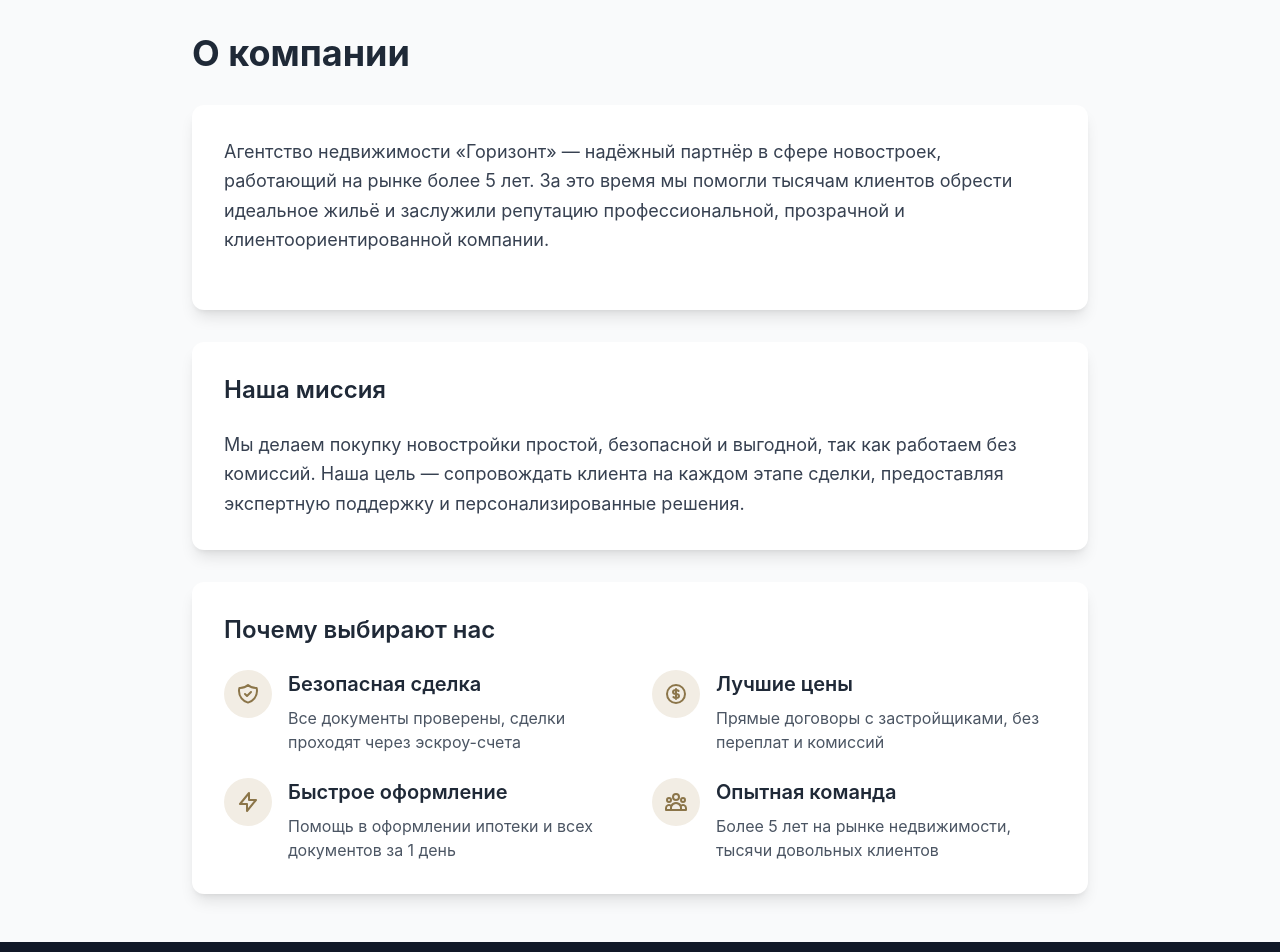
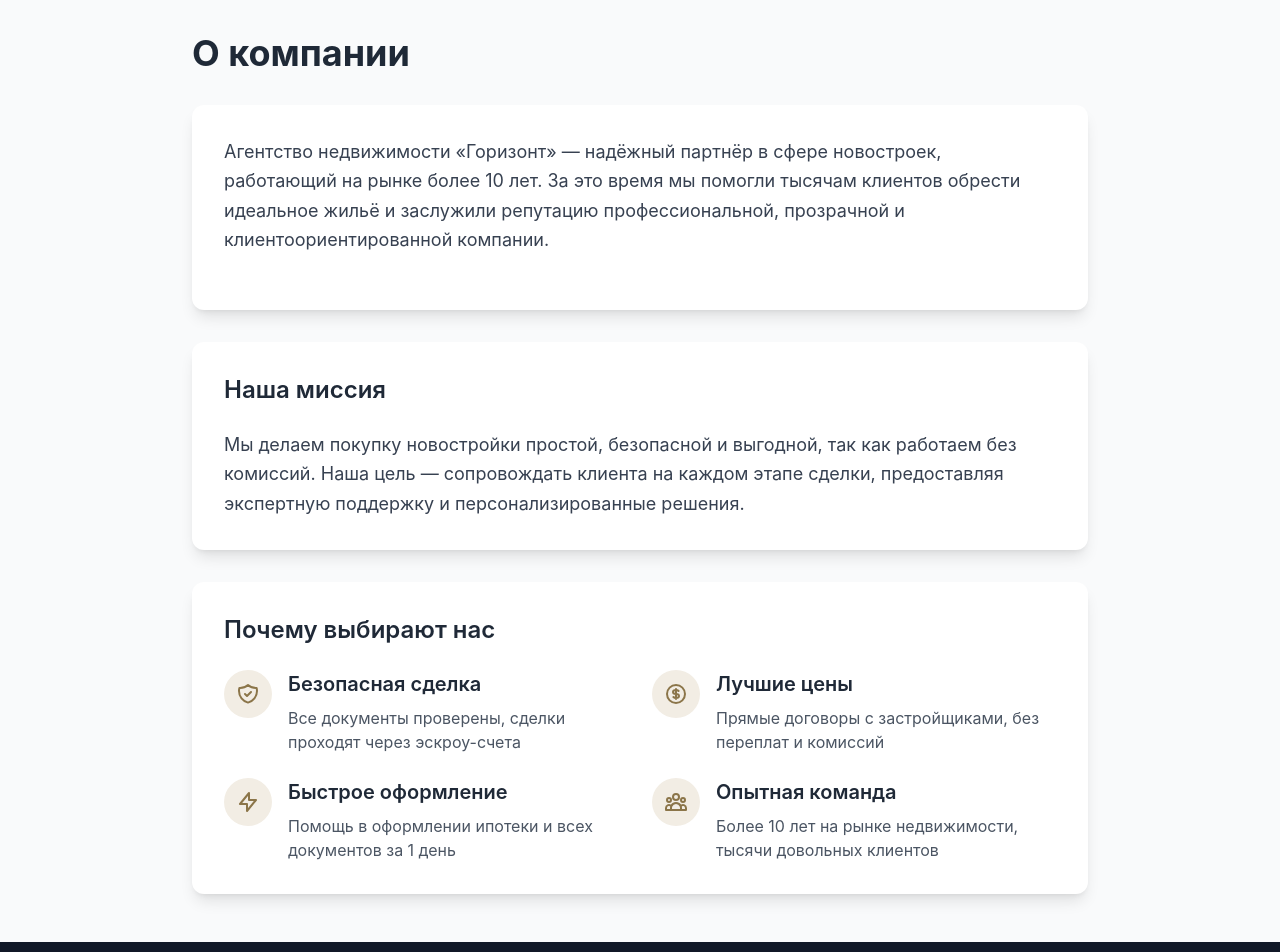
Before and after one commit to dekedik/house-client, a React (Vite) app: page /about in a window 1280 px wide. Shown: the part 140-1092 px from the top of the page. Built offline with nearby package versions, Linux system fonts and the light colour scheme.

Commit message:
Update AboutPage: revise company experience from 5 to 10 years in the real estate market

```diff
--- a/src/pages/AboutPage.jsx
+++ b/src/pages/AboutPage.jsx
@@ -25,7 +25,7 @@ const AboutPage = () => {
           <div className="bg-white rounded-xl shadow-lg p-6 md:p-8 mb-8">
             <div className="prose prose-lg max-w-none">
               <p className="text-gray-700 leading-relaxed text-lg mb-6">
-                Агентство недвижимости «Горизонт» — надёжный партнёр в сфере новостроек, работающий на рынке более 5 лет. За это время мы помогли тысячам клиентов обрести идеальное жильё и заслужили репутацию профессиональной, прозрачной и клиентоориентированной компании.
+                Агентство недвижимости «Горизонт» — надёжный партнёр в сфере новостроек, работающий на рынке более 10 лет. За это время мы помогли тысячам клиентов обрести идеальное жильё и заслужили репутацию профессиональной, прозрачной и клиентоориентированной компании.
               </p>
             </div>
           </div>
@@ -84,7 +84,7 @@ const AboutPage = () => {
                 </div>
                 <div>
                   <h3 className="text-xl font-semibold text-gray-800 mb-2">Опытная команда</h3>
-                  <p className="text-gray-600">Более 5 лет на рынке недвижимости, тысячи довольных клиентов</p>
+                  <p className="text-gray-600">Более 10 лет на рынке недвижимости, тысячи довольных клиентов</p>
                 </div>
               </div>
             </div>
```
